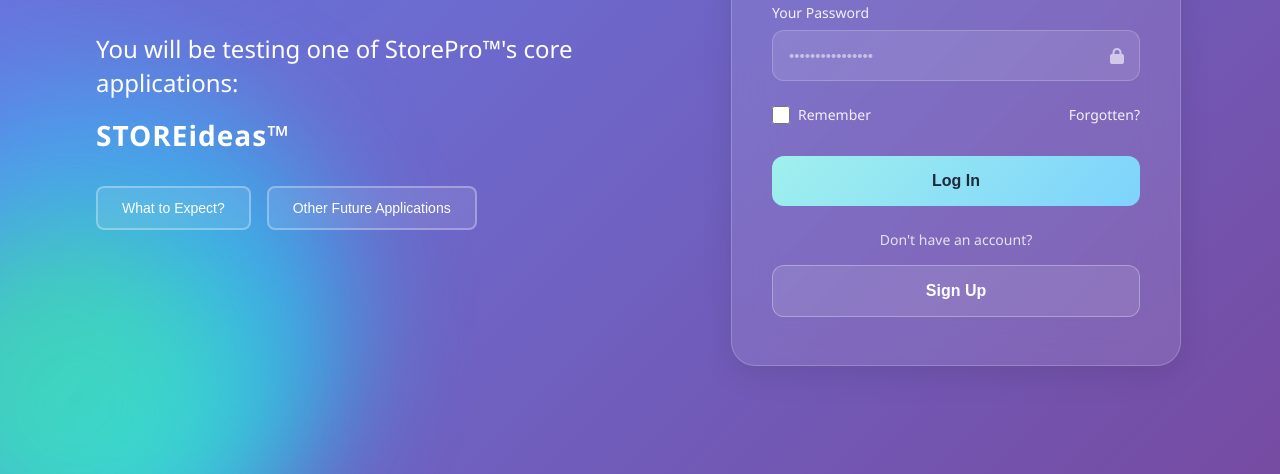
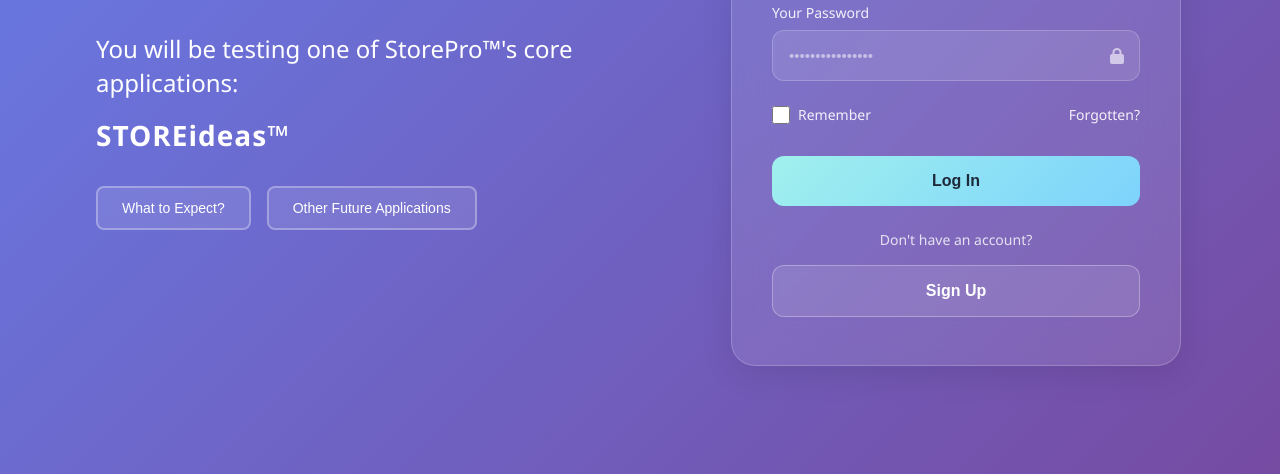
Before and after one commit to Narendranp-30/Admin_dashboard_sterlo, a plain HTML site: page login.html in a window 1280 px wide. Shown: the part 326-800 px from the top of the page. Drawn offline with Linux system fonts and the light colour scheme.

Commit message:
animation rmed

```diff
--- a/login.css
+++ b/login.css
@@ -27,7 +27,7 @@ body {
     overflow: hidden;
 }
 
-.shape {
+/* .shape {
     position: absolute;
     border-radius: 50%;
     filter: blur(60px);
@@ -61,7 +61,7 @@ body {
     bottom: -100px;
     left: -100px;
     animation-delay: 10s;
-}
+} */
 
 @keyframes float {
     0%, 100% {
```
